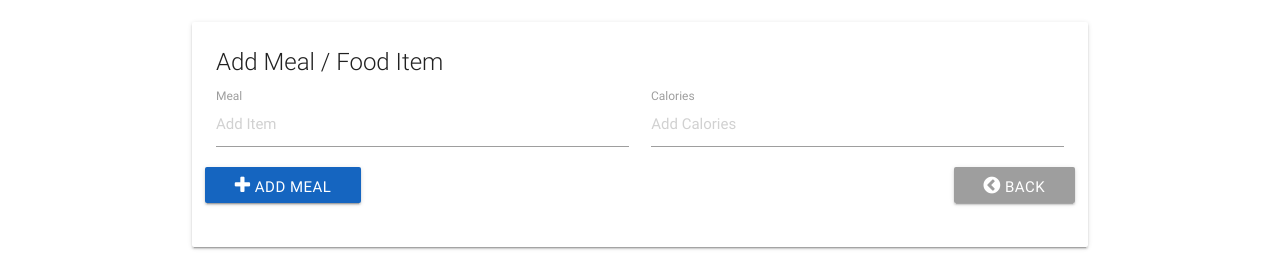
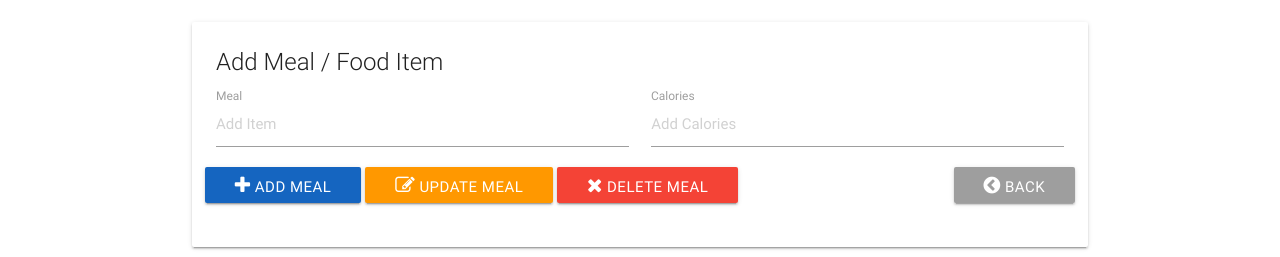
Before and after one commit to rlycrvns/calorie_tracker_app, a plain HTML site: page index.html in a window 1280 px wide. Shown: the part 72-329 px from the top of the page. Drawn offline with nearby package versions, Linux system fonts and the light colour scheme.

Commit message:
update: uncomment buttons

```diff
--- a/index.html
+++ b/index.html
@@ -55,10 +55,12 @@
               <button class="add-btn btn blue darken-3">
                 <i class="fa fa-plus"></i> Add Meal
               </button>
-              <!--
-            <button class="update-btn btn orange"><i class="fa fa-pencil-square-o"></i> Update Meal</button>
-            <button class="delete-btn btn red"><i class="fa fa-remove"></i> Delete Meal</button>
-            -->
+              <button class="update-btn btn orange">
+                <i class="fa fa-pencil-square-o"></i> Update Meal
+              </button>
+              <button class="delete-btn btn red">
+                <i class="fa fa-remove"></i> Delete Meal
+              </button>
               <button class="back-btn btn grey pull-right">
                 <i class="fa fa-chevron-circle-left"></i> Back
               </button>
```
